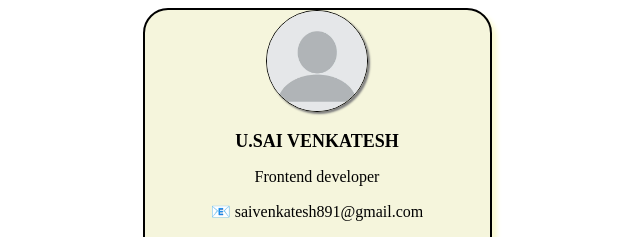
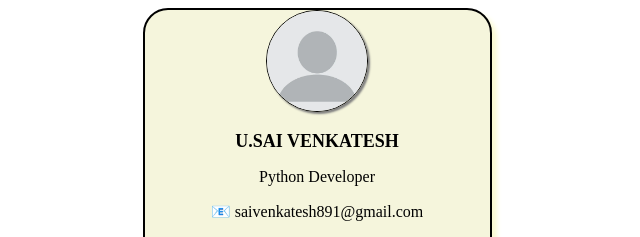
Before and after one commit to saivenkatesh985/PROJECT_1_ID_CARD, a plain HTML site: page index.html in a window 1280 px wide. Shown: the top 237 px of the page, 323-963 px from the left. Drawn offline with Linux system fonts and the light colour scheme.

Commit message:
Change job title in business card
Updated job title from 'Frontend developer' to 'Python Developer'.

```diff
--- a/index.html
+++ b/index.html
@@ -13,7 +13,7 @@
         <center>
         <img src="./image.png" alt="profile_img" height="100px" >
         <h2 style="align-items: center; font-size: large;">U.SAI VENKATESH</h2>
-        <p style="font-weight: 500;">Frontend developer</p>
+        <p style="font-weight: 500;">Python Developer</p>
 
         <a href="mailto:saivenkatesh891@gmail.com" style="color: black;">📧 saivenkatesh891@gmail.com</a> <br><br>
 
@@ -30,4 +30,5 @@
         <center>
     </div>
 </body>
+
 </html>
```
